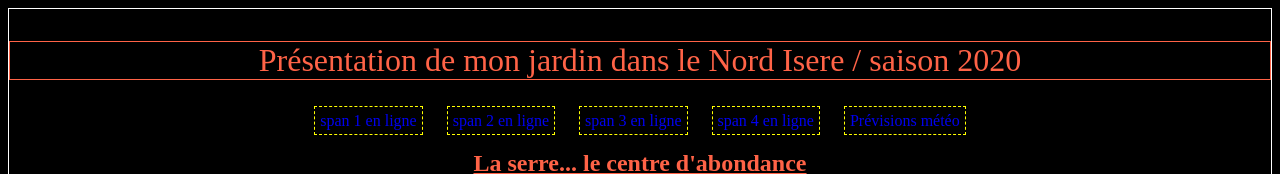
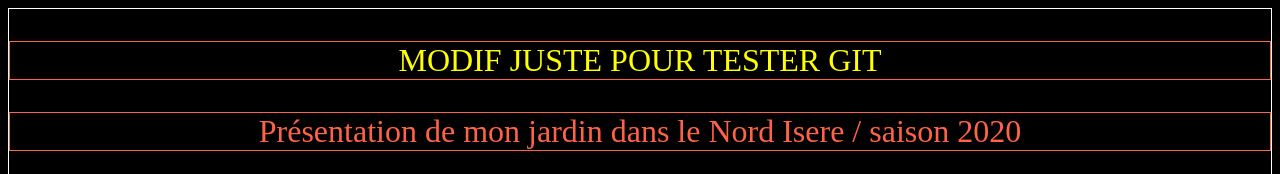
Before and after one commit to marcdev1/Potager-maison, a plain HTML site: page index.html in a window 1280 px wide. Shown: the top 174 px of the page. Drawn offline with Linux system fonts and the light colour scheme.

Commit message:
MODIF JUSTE POUR TESTER GIT

```diff
--- a/index.html
+++ b/index.html
@@ -9,7 +9,8 @@
 
 </head>
 <body>
-    <p> Présentation de mon jardin dans le Nord Isere / saison 2020 </p>
+    <p>        MODIF JUSTE POUR TESTER GIT     </p>
+    <p>Présentation de mon jardin dans le Nord Isere / saison 2020 </p>
 
     <nav>
         <a href="#">span 1 en ligne</a>
@@ -64,7 +65,5 @@
             <h2>Zone Est</h2>
         </section>
     </main>
-
-
 </body>
 </html>
--- a/style.css
+++ b/style.css
@@ -45,6 +45,10 @@ img, #serre1{
     height: 450px;
     width: 700px;
 }
+p:first-child
+{
+    color: yellow;
+}
 
 /* Revoir le code css pour disposer les photos en flex wrap: wrap/*
 /*
```
